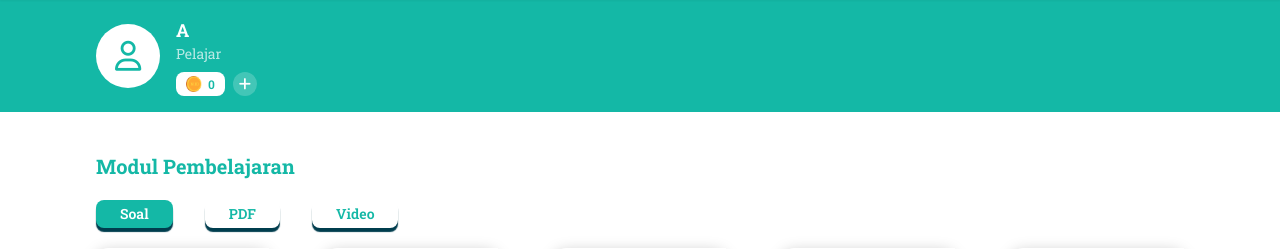
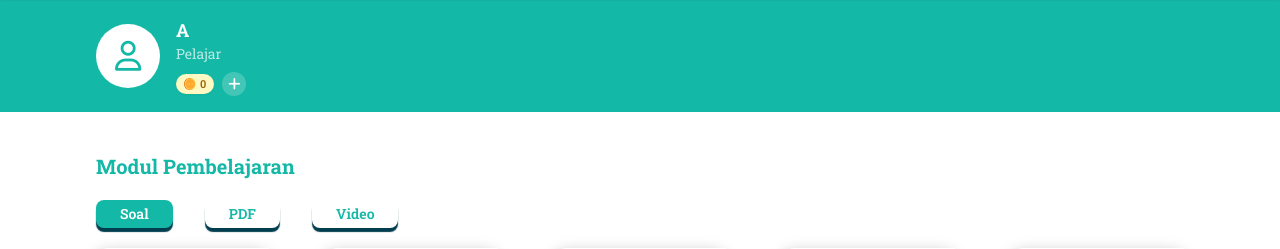
Before and after one commit to NasiHangat/Ngajar.id, a PHP site: page /Murid/murid_modul.php in a window 1280 px wide. Shown: the part 68-317 px from the top of the page. Run offline with PHP 8.4, Linux system fonts and the light colour scheme; a user stored in the database is signed in; data comes from the database, SQL or seed files in the repository; grey boxes labelled with a size stand in for pictures from a placeholder-image service; data that the repository does not hold is empty; some libraries are stand-ins or nearby versions.

Commit message:
Update murid_modul.php

```diff
--- a/Murid/murid_modul.php
+++ b/Murid/murid_modul.php
@@ -96,9 +96,9 @@ if ($id_pengguna) {
                             <p class="text-white-200 opacity-70 text-xs sm:text-sm leading-tight">Pelajar</p>
                             <!-- Token dan tombol tambah diletakkan di bawah -->
                             <div class="mt-2 flex items-center space-x-2">
-                                <div class="bg-white text-teal-500 text-xs font-semibold px-2.5 py-1 rounded-lg flex items-center">
-                                    <img src="../img/coin.png" class="mr-1.5 w-4"></img>
-                                    <?php echo htmlspecialchars($token); ?>
+                                <div class="flex items-center gap-1 bg-yellow-100 text-yellow-700 text-[11px] font-semibold px-2 py-0.5 rounded-full shadow-sm">
+                                <img src="../img/coin.png" class="w-3 h-3" alt="Token">
+                                <?php echo htmlspecialchars($token); ?>
                                 </div>
                                 <button
                                     class="bg-white bg-opacity-20 hover:bg-opacity-30 text-white rounded-full w-5 h-5 sm:w-6 sm:h-6 flex items-center justify-center">
```
